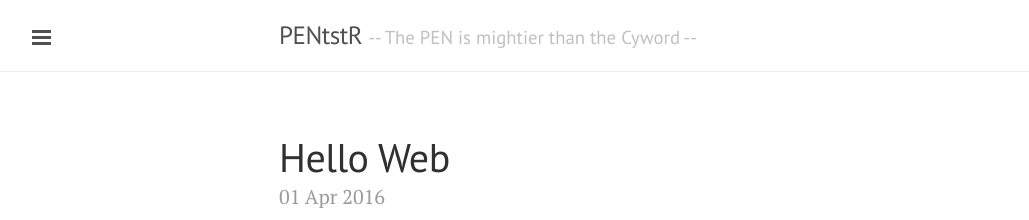
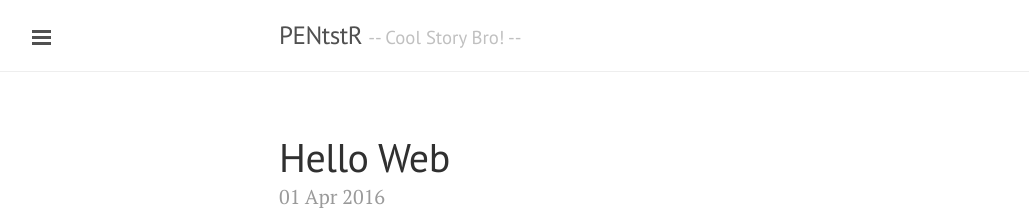
Before and after one commit to pentstr/pentstr.github.io, a Jekyll site: the page built from index.html, in a window 1280 px wide. Shown: the top 220 px of the page, without its empty margins (1-1030 px from the left). Built offline with Jekyll 4.4.1, drawn with Linux system fonts in a browser that asks for light colours; the list of posts is cut into pages by our own code.

Commit message:
Update _config.yml

```diff
--- a/_config.yml
+++ b/_config.yml
@@ -3,6 +3,6 @@ pygments: true
 markdown: kramdown
 url: http://pentstr.github.io
 title: PENtstR
-tagline: -- The PEN is mightier than the Cyword --
+tagline: -- Cool Story Bro! --
 description: Wow! Just Wow ᕦ(ò_ó*)ᕤ
 paginate: 8
```
